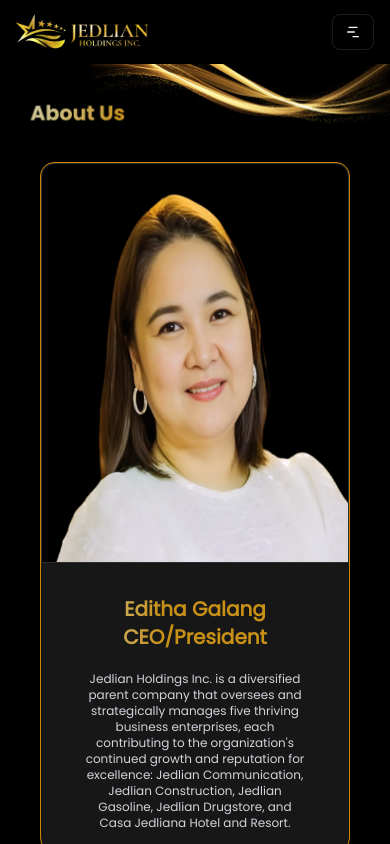
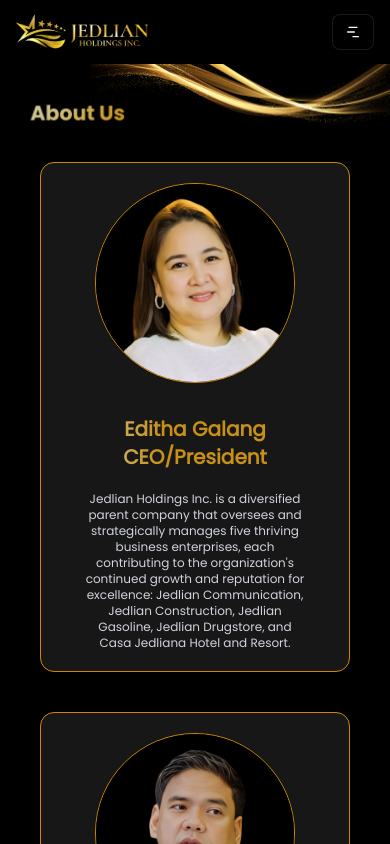
Before and after one commit to M1chael30/jedlian, a Next.js app: page /about-us in a window 390 px wide. Shown: the top 844 px of the page. Built offline with nearby package versions, Linux system fonts and the light colour scheme.

Commit message:
Update person-widget.mobile.jsx

```diff
--- a/components/components-about-us-page/person-widget.mobile.jsx
+++ b/components/components-about-us-page/person-widget.mobile.jsx
@@ -5,8 +5,8 @@ import Image from 'next/image'
 export default function PersonWidgetMobile({image, name, position, content}) {
   return (
     <Card className={"py-0 w-full sm:w-100 md:hidden grid border border-yellow-600"}>
-        <CardHeader className="justify-center py-0 px-0 rounded-t-xl ">
-                  <Image src={image} width="50" height="50"  alt={"boss"} className=" shadow-xs w-200 h-100 border rounded-t-xl" />
+        <CardHeader className="justify-center pt-5 rounded-t-xl ">
+                  <Image src={image}  alt={"boss"} className="rounded-full shadow-xs w-50 h-50 border border-yellow-600" />
         </CardHeader>
         <CardContent>
             <CardTitle className={"text-center text-xl"}>
```
